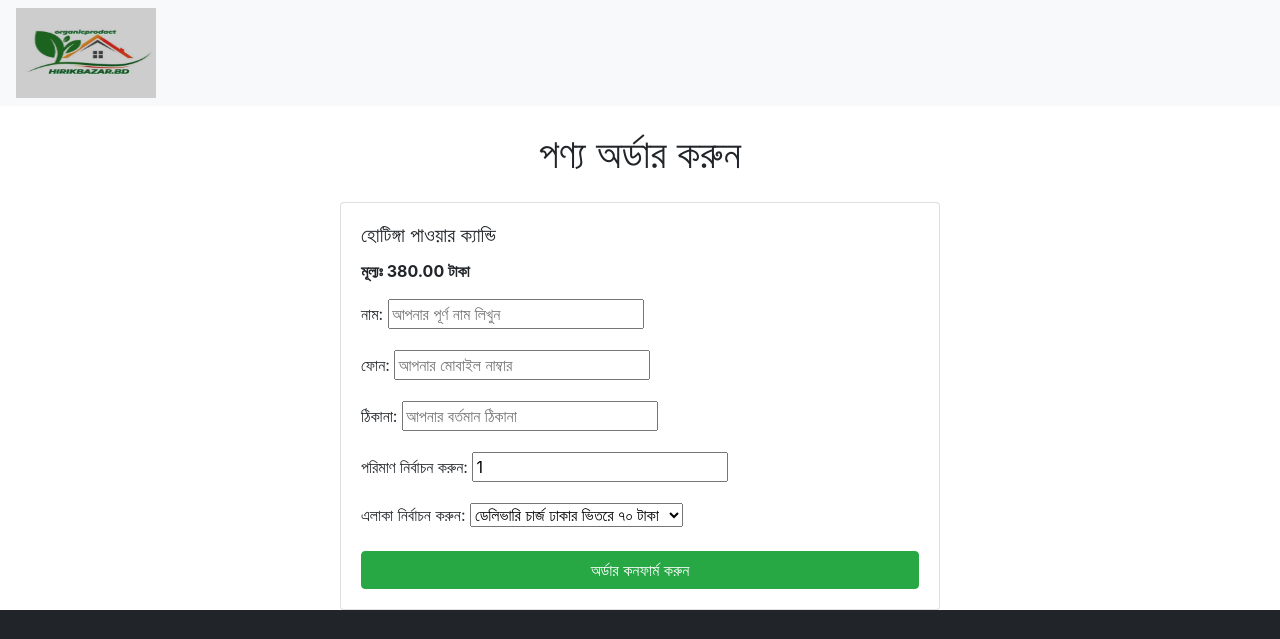
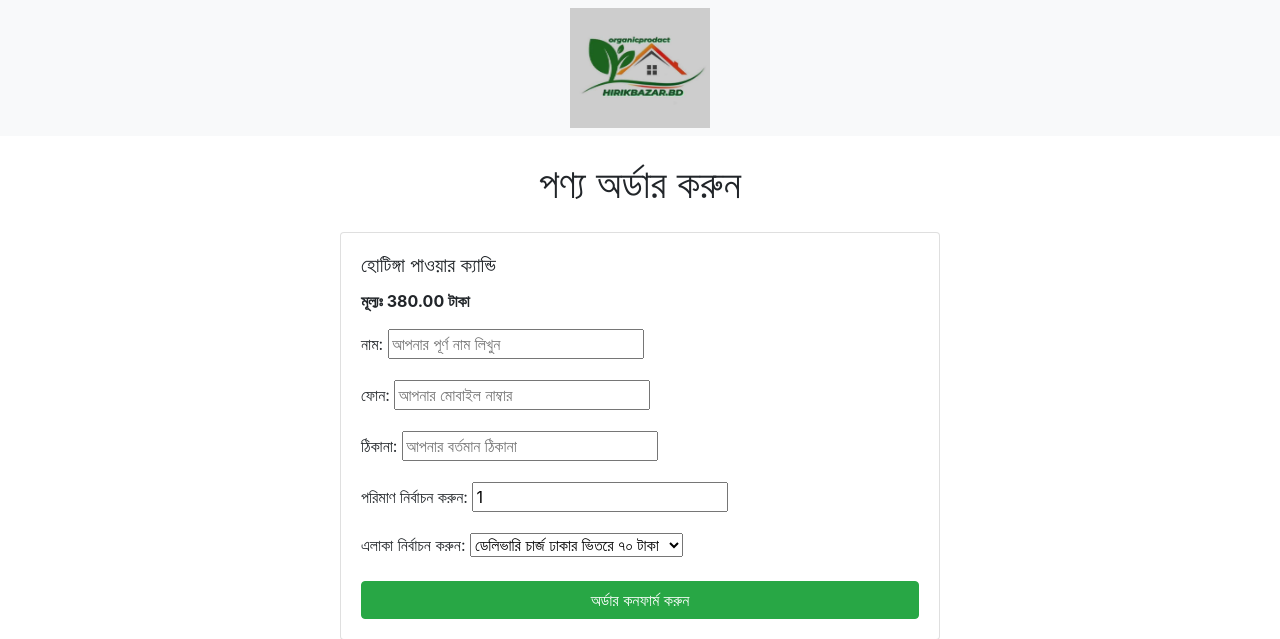
Before and after one commit to Mohammad-Rakibuzzaman/ecom-project, a Django app: page /order/6/ in a window 1280 px wide. Shown: the top 639 px of the page. Run offline with Django 5.2, Linux system fonts and the light colour scheme; data comes from the database, SQL or seed files in the repository; both versions use the stored data as it was after the commit; some libraries are stand-ins or nearby versions.

Commit message:
final push with product with sample

```diff
--- a/hirik_bazar/urls.py
+++ b/hirik_bazar/urls.py
@@ -20,6 +20,10 @@ from django.contrib import admin
 from django.urls import path, include
 from orders import views
 
+from django.contrib.staticfiles.urls import staticfiles_urlpatterns
+
+
+
 urlpatterns = [
     path('admin/', admin.site.urls),
     path('', views.product_list, name='product_list'),
--- a/orders/templates/base.html
+++ b/orders/templates/base.html
@@ -17,6 +17,13 @@
             display: flex;
             flex-direction: column;
         }
+
+        #navss {
+            display: flex;
+            width: 100%;
+            justify-content: center;
+        }
+
 
         .content-wrapper {
             flex: 1;
@@ -42,8 +49,8 @@
     </style>
 </head>
 <body>
-    <nav class="navbar navbar-expand-lg navbar-light bg-light">
-        <a href="/"><img src="{% static 'assets/IMG-20250121-WA0000.jpg' %}" height="90px" width="140px" alt="Hirik Bazar"></a>
+    <nav id="navss" class="navbar navbar-expand-lg navbar-light bg-light">
+        <a href="/"><img src="{% static 'assets/IMG-20250121-WA0000.jpg' %}" height="120px" width="140px" alt="Hirik Bazar" style="display: ;"></a>
     </nav>
 
     <div class="content-wrapper container mt-4">
--- a/requirements.txt
+++ b/requirements.txt
@@ -7,3 +7,5 @@ pillow
 python-decouple
 sqlparse
 tzdata
+psycopg2
+dj-database-url
```
Also changed, not shown: hirik_bazar/settings.py (+12 -5 lines), db.sqlite3.
